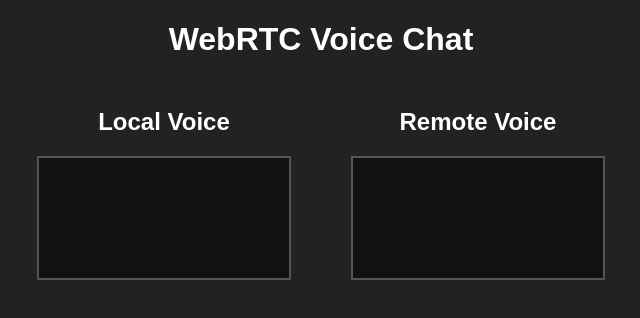
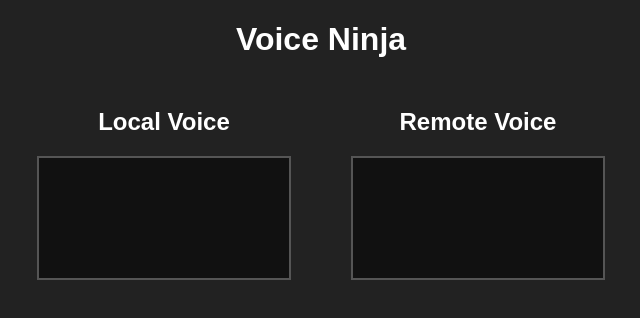
Before and after one commit to m1chael-sxrensxn/voice_ninja, a website built with webpack: page ui/index.html in a window 1280 px wide. Shown: the whole page, without its empty margins (319-959 px from the left). Built offline with nearby package versions, Linux system fonts and the light colour scheme; no server answers.

Commit message:
renamed to voice ninja

```diff
--- a/ui/index.html
+++ b/ui/index.html
@@ -3,7 +3,7 @@
 
 <head>
     <meta charset="UTF-8">
-    <title>WebRTC Voice Chat</title>
+    <title>voice.ninja</title>
     <style>
         body {
             font-family: Arial, sans-serif;
@@ -30,7 +30,7 @@
 <body>
     <pre id="log"></pre>
 
-    <h1>WebRTC Voice Chat</h1>
+    <h1>Voice Ninja</h1>
 
     <div class="container">
         <div>
```
